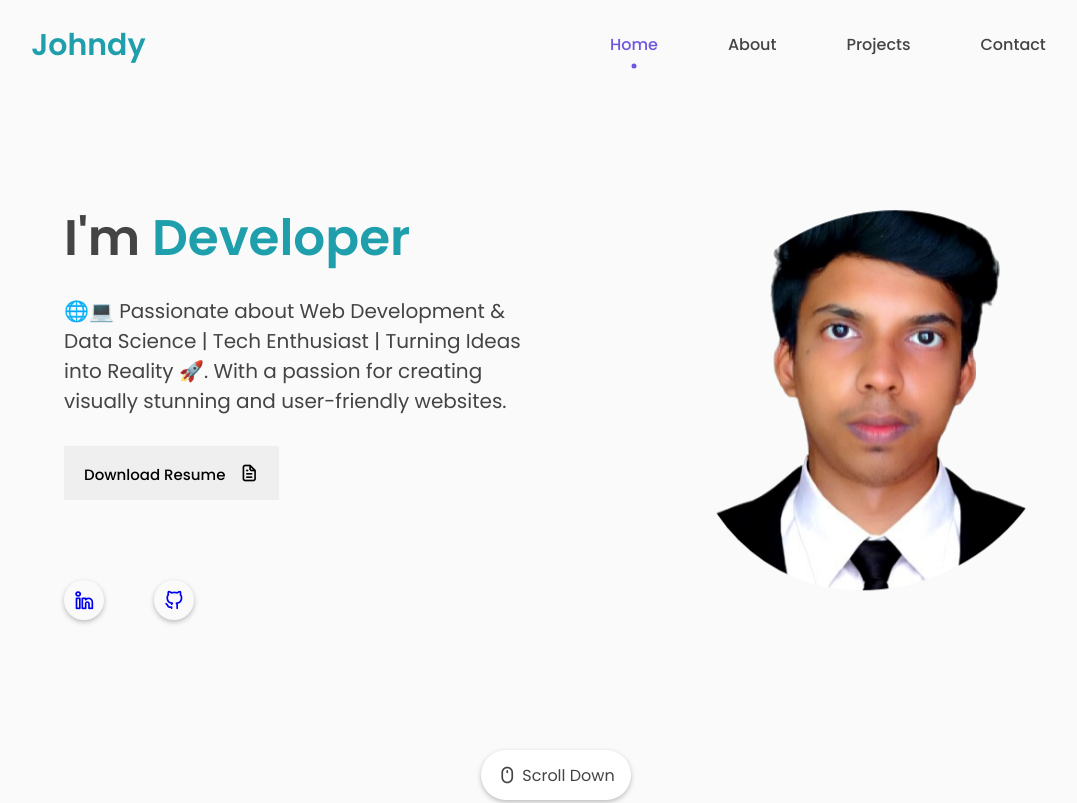
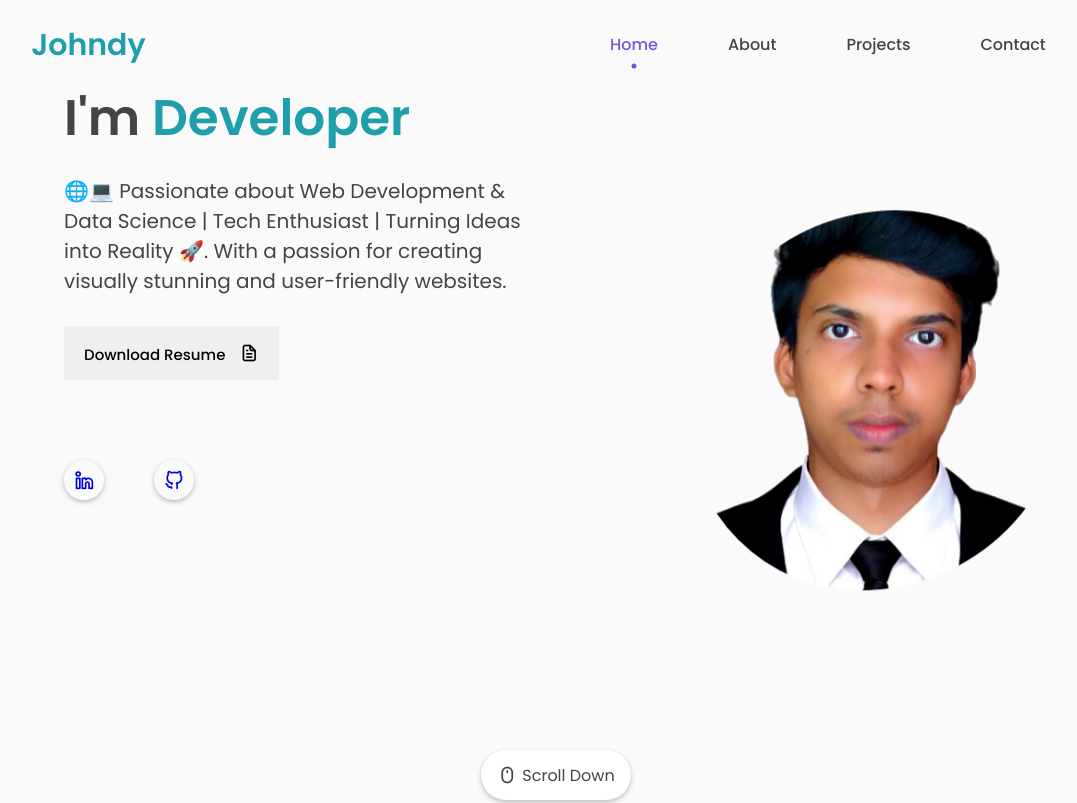
Before and after one commit to JohndyBrittlee/Personal-Portfolio, a plain HTML site: page index.html in a window 1280 px wide. Shown: the top 803 px of the page, without its empty margins (84-1161 px from the left). Drawn offline with nearby package versions, Linux system fonts and the light colour scheme.

Commit message:
Update styles.css

```diff
--- a/assets/css/styles.css
+++ b/assets/css/styles.css
@@ -193,6 +193,7 @@ nav{
 .social_icons{
     display: flex;
     margin-top: 5em;
+    margin-bottom: 15rem;
     gap: 50px;
 }
 .icon{
```
